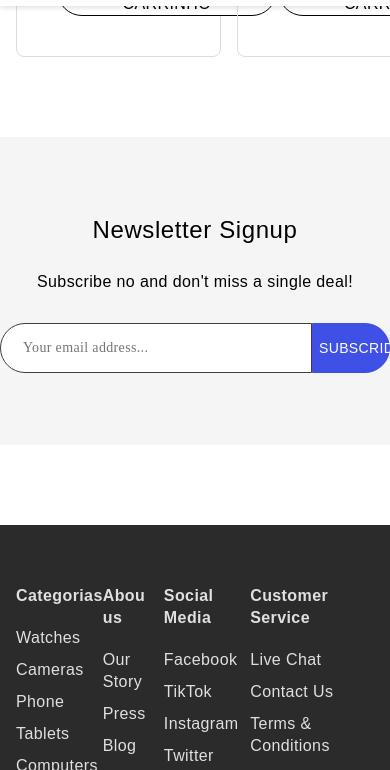
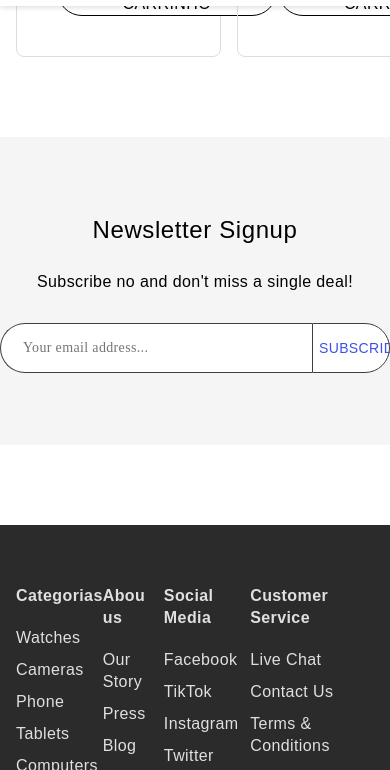
Before and after one commit to WangleyQuinhones/Homepage_Dinamica, a plain HTML site: page index.html in a window 390 px wide. In both pictures the pointer is over the button "SUBSCRIDE". Shown: the part 952-1722 px from the top of the page. Drawn offline with Linux system fonts and the light colour scheme.

Commit message:
Update style.css
Inicio da parte responsiva

```diff
--- a/Css/style.css
+++ b/Css/style.css
@@ -299,6 +299,7 @@ section.newsletter form input{
     box-sizing: border-box;
     border-radius: 60px 0 0 60px;
     border: 1px solid #3E3E3E;
+    border-right: none;
     font-family: Heebo;
     font-size: 14px;
     letter-spacing: 0.35px;
@@ -319,6 +320,13 @@ section.newsletter form button{
     letter-spacing: 0.35px;
     line-height: 21px;
     text-transform: uppercase;
+}
+
+section.newsletter form button:hover{
+    border: 1px solid #3e3e3e;
+    background-color: #FFF;
+    color: #3e50e5;
+    border: 1px solid #3E3E3E;
 }
 
 footer .botton-nav{
@@ -347,6 +355,10 @@ footer .botton-nav ul li a{
     display: block;
 }
 
+footer .botton-nav ul li a:hover{
+    color: #3e50e5;
+}
+
 footer .botton-nav ul li.list-title{
     font-size: 20px;
     margin-bottom: 20px;
```
